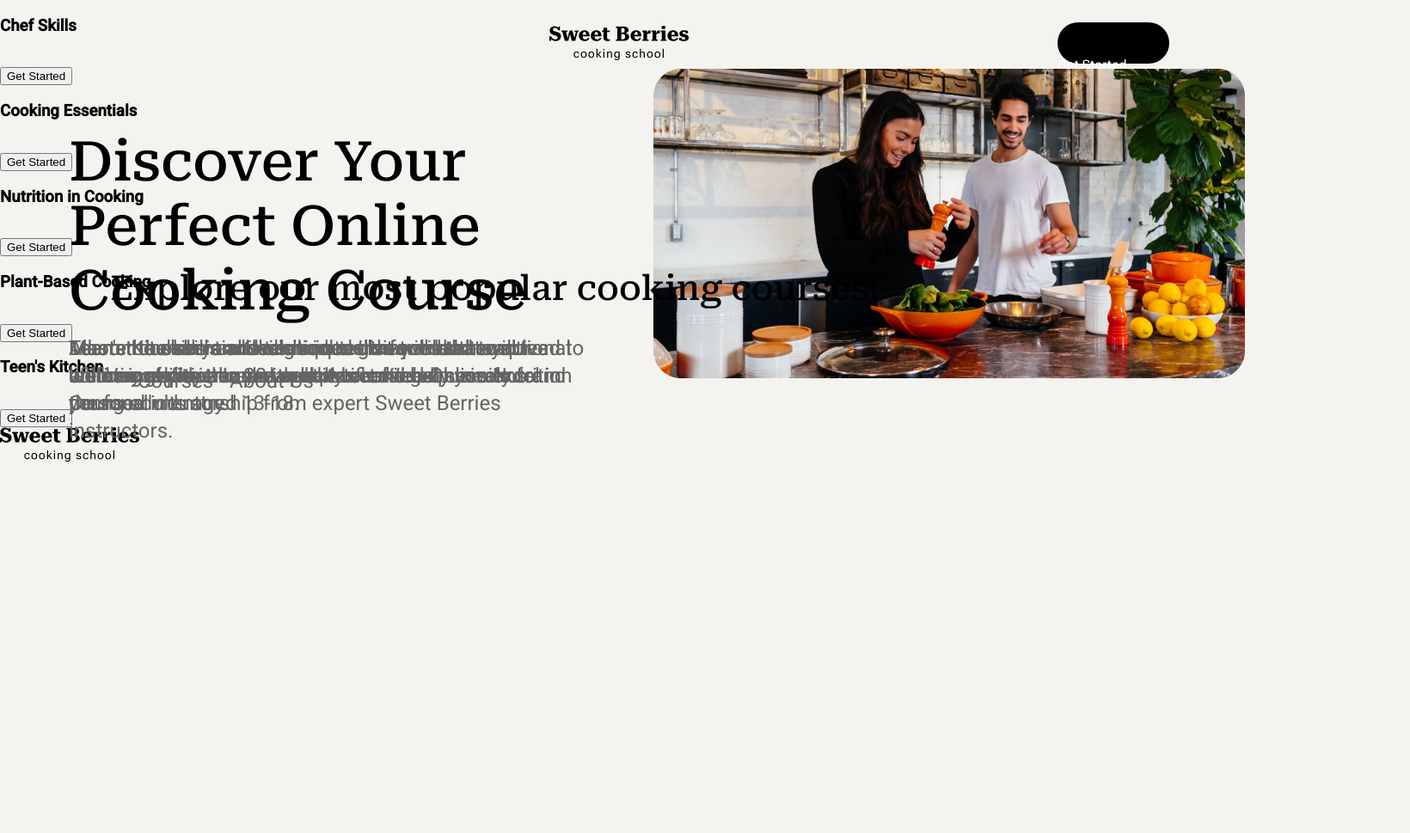
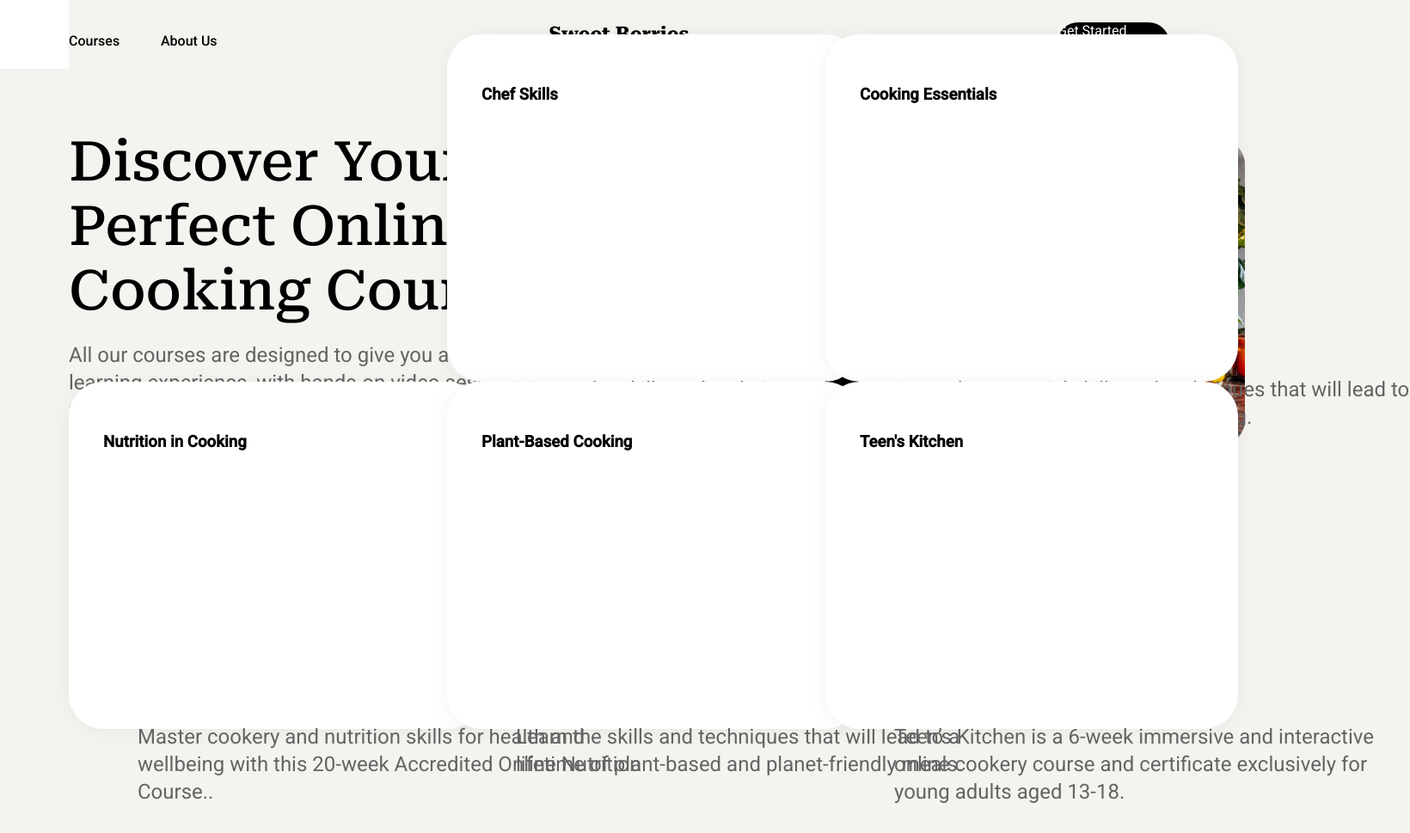
Before and after one commit to Lalatorre98/Sweet-Berries-Cooking-School, a plain HTML site: page index.html in a window 1280 px wide. Shown: the whole page at 86% size, 1640 px wide, since content can reach past the window. Before the commit the page ends 800 px from the top, so only its background shows below. Drawn offline with Linux system fonts and the light colour scheme.

Commit message:
page layout
I redid the layout of the page to make it more organized

```diff
--- a/banner.css
+++ /dev/null
@@ -1,91 +0,0 @@
-h1{
-    position: absolute;
-    width: 600px;
-    height: 225px;
-    left: 80px;
-    top: 108px;
-
-    /* H1 */
-
-    font-family: 'Roboto Serif';
-    font-style: normal;
-    font-weight: 500;
-    font-size: 64px;
-    line-height: 75px;
-
-    /* Text-primary */
-
-    color: #000000;
-}
-
-p{
-    position: absolute;
-    width: 600px;
-    height: 128px;
-    left: 80px;
-    top: 365px;
-
-    /* P1 */
-
-    font-family: 'Roboto';
-    font-style: normal;
-    font-weight: 400;
-    font-size: 24px;
-    line-height: 32px;
-    /* or 133% */
-
-
-    /* Text-secondary */
-
-    color: #646464;
-}
-
-.berries-banner{
-    position: absolute;
-    width: 600px;
-    height: 440px;
-    left: 760px;
-    top: 80px;
-
-    border-radius: 40px;
-}
-
-main-cards{
-    position: absolute;
-    width: 1440px;
-    height: 888px;
-    left: 0px;
-    top: 700px;
-
-}
-
-yellow-card{
-    position: absolute;
-    width: 400px;
-    height: 324px;
-    left: 80px;
-    top: 40px;
-
-    background: #FEBD2F;
-    border-radius: 40px;
-}
-
-h2{
-    position: absolute;
-    height: 188px;
-    left: 10%;
-    right: 10%;
-    top: calc(50% - 188px/2 - 27px);
-
-    /* H2 */
-
-    font-family: 'Roboto Serif';
-    font-style: normal;
-    font-weight: 500;
-    font-size: 40px;
-    line-height: 47px;
-
-    /* Text-primary */
-
-    color: #000000;
-}
--- a/header.css
+++ b/header.css
@@ -1,80 +1,43 @@
-header{
+h1{
+    position: absolute;
+    width: 600px;
+    height: 225px;
+    left: 80px;
+    top: 108px;
 
+    font-family: 'Roboto Serif';
+    font-style: normal;
+    font-weight: 500;
+    font-size: 64px;
+    line-height: 75px;
+    color: #000000;
 }
 
+p{
+    position: absolute;
+    width: 600px;
+    height: 128px;
+    left: 80px;
+    top: 365px;
 
-.courses{
-    position: absolute;
-    width: 60px;
-    height: 19px;
-    left: 80px;
-    top: 38px;
-
-
-    /* Button-2 */
+    /* P1 */
 
     font-family: 'Roboto';
     font-style: normal;
-    font-weight: 500;
-    font-size: 16px;
-    line-height: 19px;
-    /* identical to box height */
-
-
-    /* Text-primary */
-
-    color: #000000;
+    font-weight: 400;
+    font-size: 24px;
+    line-height: 32px;
+    margin-top:32px;
+    color: #646464;
 }
 
-.about-us{
+.berries-banner{
     position: absolute;
-    width: 65px;
-    height: 19px;
-    left: 187px;
-    top: 38px;
+    max-width: 600px;
+    max-height: 440px;
+    left: 760px;
+    top: 80px;
+    border-radius: 40px;
+    margin-top:80px;
 
-    /* Button-2 */
-
-    font-family: 'Roboto';
-    font-style: normal;
-    font-weight: 500;
-    font-size: 16px;
-    line-height: 19px;
-    /* identical to box height */
-    white-space: nowrap;
-
-    /* Text-primary */
-
-    color: #000000;
 }
-
-.sweet-berries-logo{
-    position: absolute;
-    width: 162.03px;
-    height: 40px;
-    left: 639px;
-    top: 30px;
-}
-
-.get-started-button{
-    position: absolute;
-    width: 130px;
-    height: 48px;
-    left: 1230px;
-    top: 26px;
-    background:#000000;
-    border-radius: 28px;
-}
-
-.button-text{
-    position: absolute;
-    width: 82px;
-    height: 19px;
-    top: 40px;
-    font-family:'Roboto';
-    font-style:normal;
-    font-weight: 500px;
-    font-size: 16px;
-    line-height: 19px;
-    color: #FFFFFF;
-}
--- a/index.html
+++ b/index.html
@@ -6,9 +6,9 @@
     <meta name="viewport" content="width=device-width, initial-scale=1.0" />
     <title>Sweet Berries Cooking School</title>
     <link rel="stylesheet" href="style.css" />
+    <link rel="stylesheet" href="nav.css" />
+    <link rel="stylesheet" href="section.css" />
     <link rel="stylesheet" href="header.css" />
-    <link rel="stylesheet" href="main.css" />
-    <link rel="stylesheet" href="banner.css" />
     <link rel="preconnect" href="https://fonts.googleapis.com" />
     <link rel="preconnect" href="https://fonts.gstatic.com" crossorigin />
     <link
@@ -22,26 +22,25 @@
   </head>
   <body>
 
-    <header>
-      <div class="courses">
-      <a href="#"><p>Courses</p></a>
+    <nav>
+      <div class="course">
+      <a href="#">Courses</a>
     </div>
 
-    <div class="about-us">
-      <a href="#"><p>About Us</p></a>
+    <div class="about">
+      <a href="#">About Us</a>
     </div>
+
 
       <div class="sweet-berries-logo">
       <img src="assets/sweet-berries-logo.png" alt="berry-logo">
       </div>
 
-      <div class="get-started-button">
-        <div class="button-text">Get Started</div>
-      </div>
+      <div class="get-started-button">Get Started</div>
 
-    </header>
+    </nav>
 
-    <banner>
+    <header>
       <h1>Discover Your <br>
         Perfect Online <br>
         Cooking Course</h1>
@@ -53,96 +52,43 @@
         <img src="assets/sweet-berries-banner.png" alt="sweet-banner">
       </div>
 
-    </banner>
+    </header>
 
-    <main>
-      <div class="main-cards">
-      <div class="yellow-card">
-        <h2>Explore our most popular cooking courses!</h2>
+    <section>
+     <div class="grid-container">
+
+      <div class="card-1">
+        <h3>Chef Skills</h3>
+        <p>Master the skills and techniques that will take your culinary abilities to the next level and
+          help you excel in the food industry.</p>
       </div>
-
-      <!--   cards     -->
-      <div class="card-1">
-      <h3>Chef Skills</h3>
-
-      <div class="knife">
-        <img class="assets/knife.png">
-      </div>
-
-      <p>Master the skills and techniques that will take your culinary abilities to the next level and help you excel in
-        the food industry.</p>
-
-        <div class="card-button">
-          <button>Get Started</button>
-        </div>
-      </div>
-
-      <!--   cards     -->
 
       <div class="card-2">
         <h3>Cooking Essentials</h3>
-
-        <div class="pan">
-          <img class="assets/cooking-pot.png">
-        </div>
-
         <p>Learn the essential skills and techniques that will lead to a lifetime of restaurant-quality cooking.</p>
-
-        <div class="card-button">
-          <button>Get Started</button>
-        </div>
       </div>
 
-      <!--   cards     -->
       <div class="card-3">
         <h3>Nutrition in Cooking</h3>
+        <p>Master cookery and nutrition skills for health and wellbeing with this 20-week Accredited Online Nutrition Course..</p>
+      </div>
 
-        <div class="clipboard">
-          <img class="assets/clipboard-text.png">
-        </div>
+      <div class="card-4">
+        <h3>Plant-Based Cooking</h3>
+        <p>Learn the skills and techniques that will lead to a lifetime of plant-based and planet-friendly meals.</p>
+      </div>
 
-        <p>Master cookery and nutrition skills for health and wellbeing with this 20-week Accredited Online Nutrition Course.</p>
+      <div class="card-5">
+        <h3>Teen's Kitchen</h3>
+        <p>Teen’s Kitchen is a 6-week immersive and interactive online cookery course and certificate exclusively
+          for young adults aged 13-18.</p>
+      </div>
+</div>
 
-        <div class="card-button">
-          <button>Get Started</button>
-        </div>
-      </div>
-       <!--   cards     -->
+     </div>
 
-       <div class="card-4">
-        <h3>Plant-Based Cooking</h3>
-
-        <div class="leaf">
-          <img class="assets/leaf.png">
-        </div>
-
-        <p>Learn the skills and techniques that will lead to a lifetime of plant-based and planet-friendly meals.</p>
-
-        <div class="card-button">
-          <button>Get Started</button>
-        </div>
-      </div>
-       <!--   cards     -->
-
-       <div class="card-5">
-        <h3>Teen's Kitchen</h3>
-
-        <div class="hamburger">
-          <img class="assets/hamburger.png">
-        </div>
-
-        <p>Teen's Kitchen is a 6-week immersive and interactive online cookery course and certificate exclusively for young adults
-           aged 13-18.</p>
-
-        <div class="card-button">
-          <button>Get Started</button>
-        </div>
-      </div>
-       <!--   cards     -->
-
-    </div>
-
-    </main>
+  </section>
+<!--
 
     <footer>
       <div class="footer-logo">
@@ -152,3 +98,5 @@
 
   </body>
 </html>
+
+-->
--- /dev/null
+++ b/nav.css
@@ -0,0 +1,81 @@
+nav{
+    display: flex;
+    flex-direction: column;
+    position: absolute;
+    width: 1440px;
+    height: 100px;
+    left: 0px;
+    top: 0px;
+}
+
+
+.course{
+    position: absolute;
+    width: 60px;
+    height: 19px;
+    left: 80px;
+    top: 38px;
+
+    font-family: 'Roboto';
+    font-style: normal;
+    font-weight: 500;
+    font-size: 16px;
+    line-height: 19px;
+    color: #000000;
+}
+
+.about{
+    position: absolute;
+    width: 65px;
+    height: 19px;
+    left: 187px;
+    top: 38px;
+    font-family: 'Roboto';
+    font-style: normal;
+    font-weight: 500;
+    font-size: 16px;
+    line-height: 19px;
+    white-space: nowrap;
+    color: #000000;
+}
+
+.options{
+    position: absolute;
+    width: 1440px;
+    height: 100px;
+    left: 0px;
+    top: 0px;
+
+}
+
+.sweet-berries-logo{
+    position: absolute;
+    width: 162.03px;
+    height: 40px;
+    left: 639px;
+    top: 30px;
+}
+
+.get-started-button{
+    position: absolute;
+    width: 130px;
+    height: 48px;
+    left: 1230px;
+    top: 26px;
+    background:#000000;
+    border-radius: 28px;
+    color:white;
+}
+
+.button-text{
+    position: absolute;
+    width: 82px;
+    height: 19px;
+    top: 40px;
+    font-family:'Roboto';
+    font-style:normal;
+    font-weight: 500px;
+    font-size: 16px;
+    line-height: 19px;
+    color: #FFFFFF;
+}
--- /dev/null
+++ b/section.css
@@ -0,0 +1,96 @@
+.grid-container{
+    position:absolute;
+    display: grid;
+    background-color:white;
+    padding:40px;
+    gap:32px;
+    grid-template-columns:100px 100px/100px 100px 100px ;
+}
+
+.card-1{
+    display: flex;
+    flex-direction: column;
+    align-items: flex-start;
+    padding: 40px;
+    gap: 32px;
+    position: absolute;
+    width: 400px;
+    height: 324px;
+    left: 520px;
+    top: 40px;
+    /* Card */
+    background: #FFFFFF;
+    box-shadow: 0px 2px 24px rgba(0, 0, 0, 0.05);
+    border-radius: 40px;
+}
+
+.card-2{
+    display: flex;
+    flex-direction: column;
+    align-items: flex-start;
+    padding: 40px;
+    gap: 32px;
+    position: absolute;
+    width: 400px;
+    height: 324px;
+    left: 960px;
+    top: 40px;
+    /* Card */
+    background: #FFFFFF;
+    box-shadow: 0px 2px 24px rgba(0, 0, 0, 0.05);
+    border-radius: 40px;
+}
+
+.card-3{
+    display: flex;
+    flex-direction: column;
+    align-items: flex-start;
+    padding: 40px;
+    gap: 32px;
+    position: absolute;
+    width: 400px;
+    height: 324px;
+    left: 80px;
+    top: 444px;
+    /* Card */
+    background: #FFFFFF;
+    box-shadow: 0px 2px 24px rgba(0, 0, 0, 0.05);
+    border-radius: 40px;
+
+}
+
+.card-4{
+    display: flex;
+    flex-direction: column;
+    align-items: flex-start;
+    padding: 40px;
+    gap: 32px;
+    position: absolute;
+    width: 400px;
+    height: 324px;
+    left: 520px;
+    top: 444px;
+    /* Card */
+    background: #FFFFFF;
+    box-shadow: 0px 2px 24px rgba(0, 0, 0, 0.05);
+    border-radius: 40px;
+
+}
+
+.card-5{
+    display: flex;
+    flex-direction: column;
+    align-items: flex-start;
+    padding: 40px;
+    gap: 32px;
+
+    position: absolute;
+    width: 400px;
+    height: 324px;
+    left: 960px;
+    top: 444px;
+    /* Card */
+    background: #FFFFFF;
+    box-shadow: 0px 2px 24px rgba(0, 0, 0, 0.05);
+    border-radius: 40px;
+}
```
Also changed, not shown: main.css (deleted).
